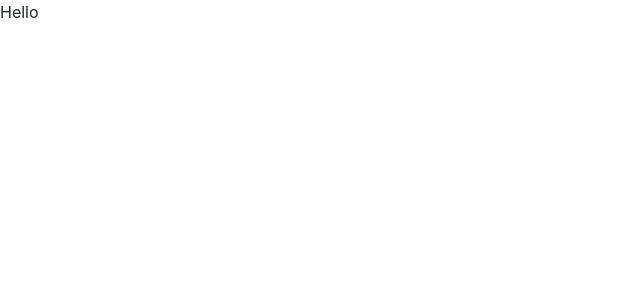
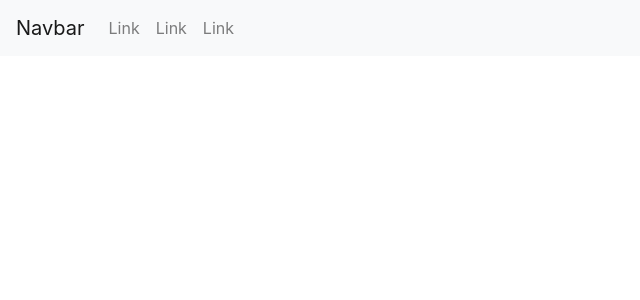
Before and after one commit to ivanbalic/bit-book, a React (Create React App) app: page / in a window 1280 px wide. Shown: the top 300 px of the page, without its empty margins (0-640 px from the left). Built offline with nearby package versions, Linux system fonts and the light colour scheme.

Commit message:
[book-0] Add header

```diff
--- a/src/view/App.js
+++ b/src/view/App.js
@@ -1,14 +1,18 @@
-import React, { Component } from 'react';
+import React from 'react';
 import './App.css';
+import { Header } from './components/Header/Header';
+// import { Footer } from './components/Footer/Footer';
+// import { Main } from './components/Main/Main';
 
-class App extends Component {
-  render() {
-    return (
-      <div className="App">
-        Hello
-      </div>
-    );
-  }
+const App = () => {
+  return (
+    <>
+      <Header />
+      {/* <Main />
+      <Footer /> */}
+    </>
+  );
+
 }
 
 export default App;
--- /dev/null
+++ b/src/view/components/Header/Header.js
@@ -0,0 +1,31 @@
+import React from 'react';
+
+const Header = () => {
+    return (
+        <>
+            <nav class="navbar navbar-expand-lg navbar-light bg-light">
+                <a class="navbar-brand" href="#!">Navbar</a>
+                <button class="navbar-toggler" type="button" data-toggle="collapse" data-target="#navbarSupportedContent" aria-controls="navbarSupportedContent" aria-expanded="false" aria-label="Toggle navigation">
+                    <span class="navbar-toggler-icon"></span>
+                </button>
+
+                <div class="collapse navbar-collapse" id="navbarSupportedContent">
+                    <ul class="navbar-nav mr-auto">
+                        <li class="nav-item">
+                            <a class="nav-link" href="#!">Link</a>
+                        </li>
+                        <li class="nav-item">
+                            <a class="nav-link" href="#!">Link</a>
+                        </li>
+                        <li class="nav-item">
+                            <a class="nav-link" href="#!">Link</a>
+                        </li>
+                    </ul>
+                </div>
+            </nav>
+        </>
+    )
+
+}
+
+export { Header };
```
Also changed, not shown: src/view/components/Footer/Footer.js (added), src/view/components/Main/Main.js (added).
